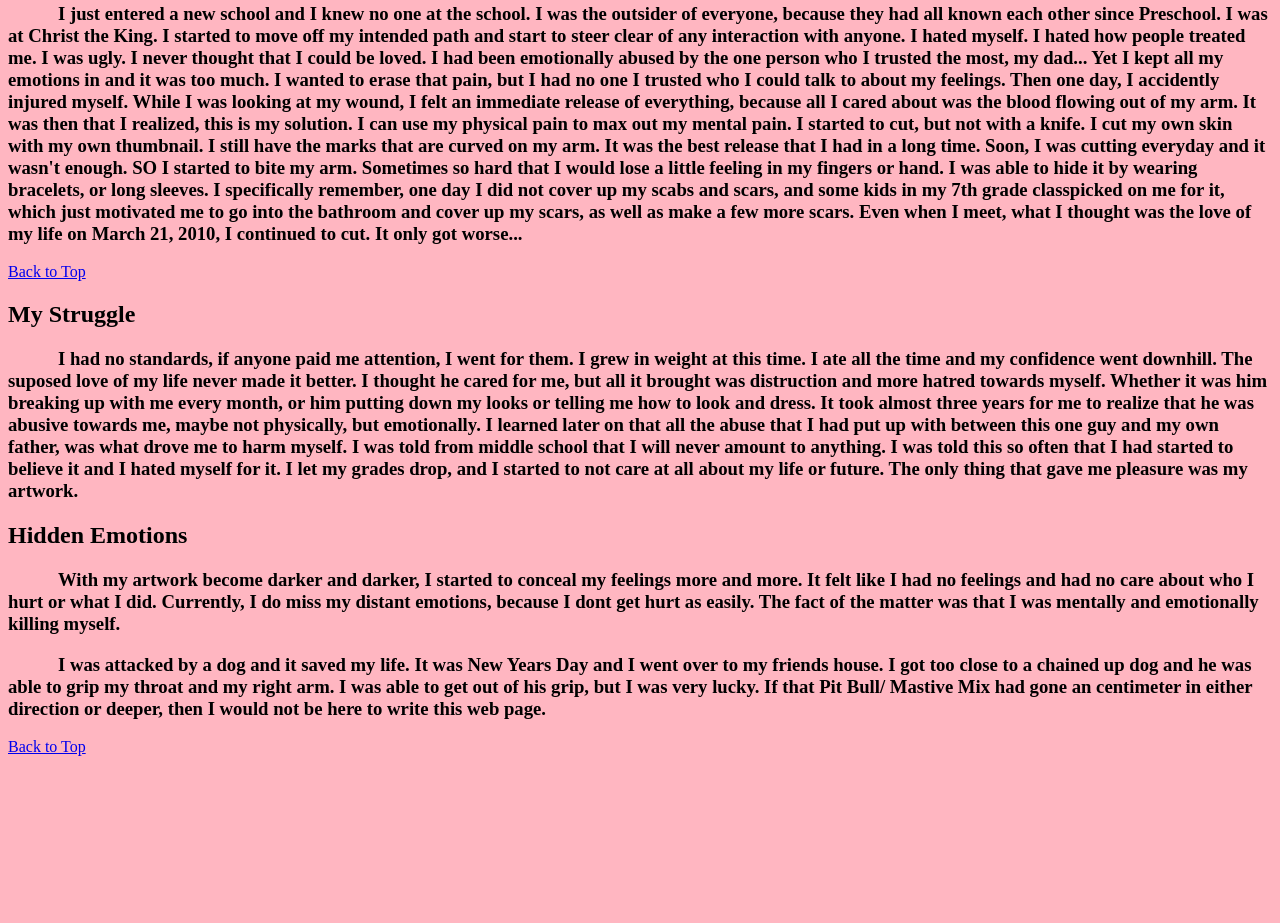
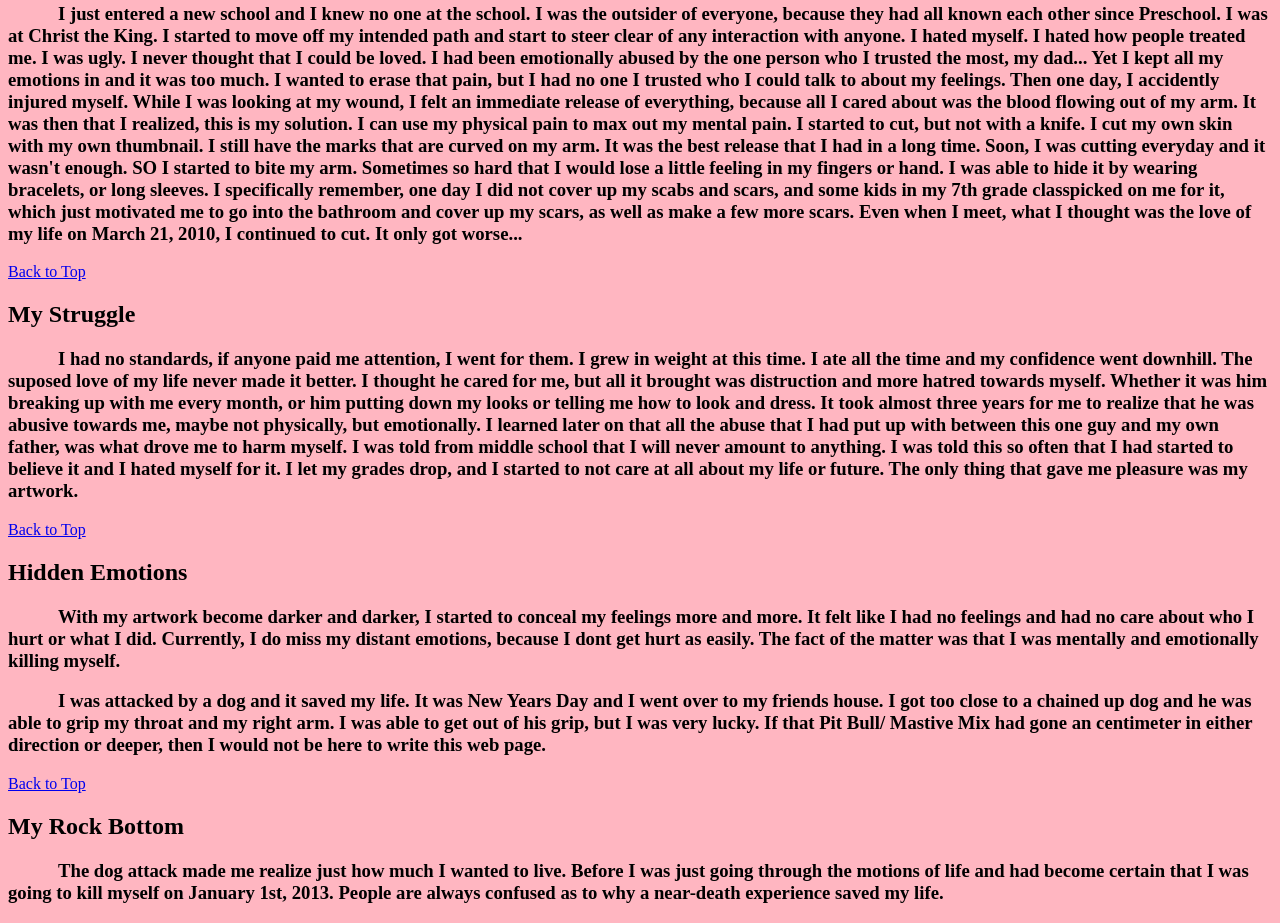
Before and after one commit to Azaggy/Code-from-the-past, a plain HTML site: page index.html in a window 1280 px wide. Shown: the part 472-1395 px from the top of the page. Before the commit the page ends 1236 px from the top, so only its background shows below. Drawn offline with Linux system fonts and the light colour scheme.

Commit message:
Started the rock bottom segment

```diff
--- a/index.html
+++ b/index.html
@@ -37,6 +37,7 @@ I just entered a new school and I knew no one at the school. I was the outsider
 <h2 id="during">My Struggle</h2>
 <h3> I had no standards, if anyone paid me attention, I went for them. I grew in weight at this time. I ate all the time and my confidence went downhill. The suposed love of my life never made it better. I thought he cared for me, but all it brought was distruction and more hatred towards myself. Whether it was him breaking up with me every month, or him putting down my looks or telling me how to look and dress. It took almost three years for me to realize that he was abusive towards me, maybe not physically, but emotionally. I learned later on that all the abuse that I had put up with between this one guy and my own father, was what drove me to harm myself. I was told from middle school that I will never amount to anything. I was told this so often that I had started to believe it and I hated myself for it. I let my grades drop, and I started to not care at all about my life or future. The only thing that gave me pleasure was my artwork.
 </h3>
+<a href="#top">Back to Top</a>
 <h2 id="hidden">Hidden Emotions</h2>
 <h3>
 With my artwork become darker and darker, I started to conceal my feelings more and more. It felt like I had no feelings and had no care about who I hurt or what I did. Currently, I do miss my distant emotions, because I dont get hurt as easily. The fact of the matter was that I was mentally and emotionally killing myself.
@@ -45,5 +46,10 @@ With my artwork become darker and darker, I started to conceal my feelings more
 I was attacked by a dog and it saved my life. It was New Years Day and I went over to my friends house. I got too close to a chained up dog and he was able to grip my throat and my right arm. I was able to get out of his grip, but I was very lucky. If that Pit Bull/ Mastive Mix had gone an centimeter in either direction or deeper, then I would not be here to write this web page.
 </h3>
 <a href="#top">Back to Top</a>
+<h2 id="bottom">My Rock Bottom</h2>
+<h3>
+    The dog attack made me realize just how much I wanted to live. Before I was just going through the motions of life and had become certain that I was going to kill myself on
+    January 1st, 2013. People are always confused as to why a near-death experience saved my life.
+</h3>
 </body>
 </html>
```
